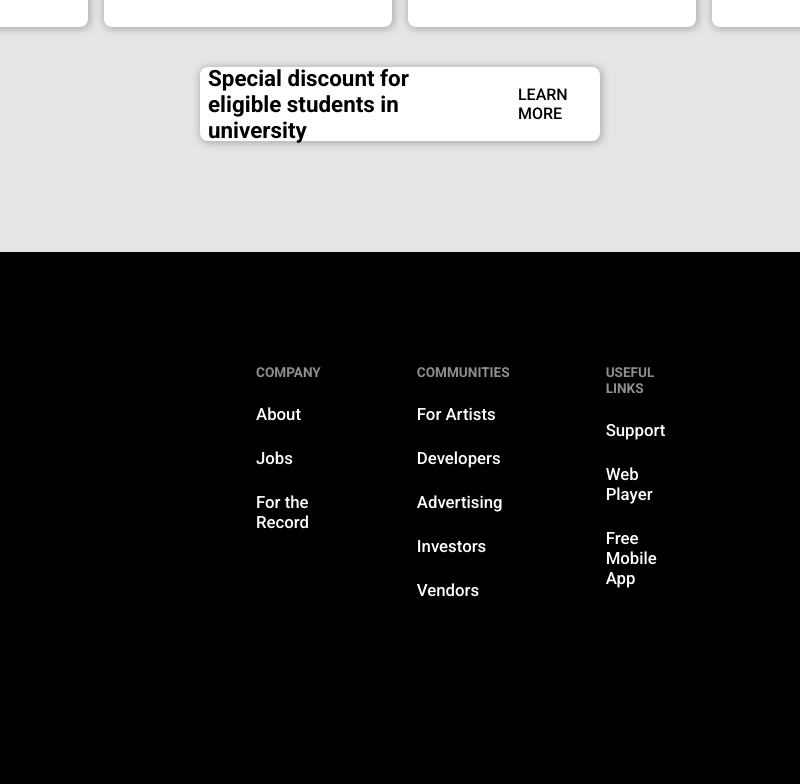
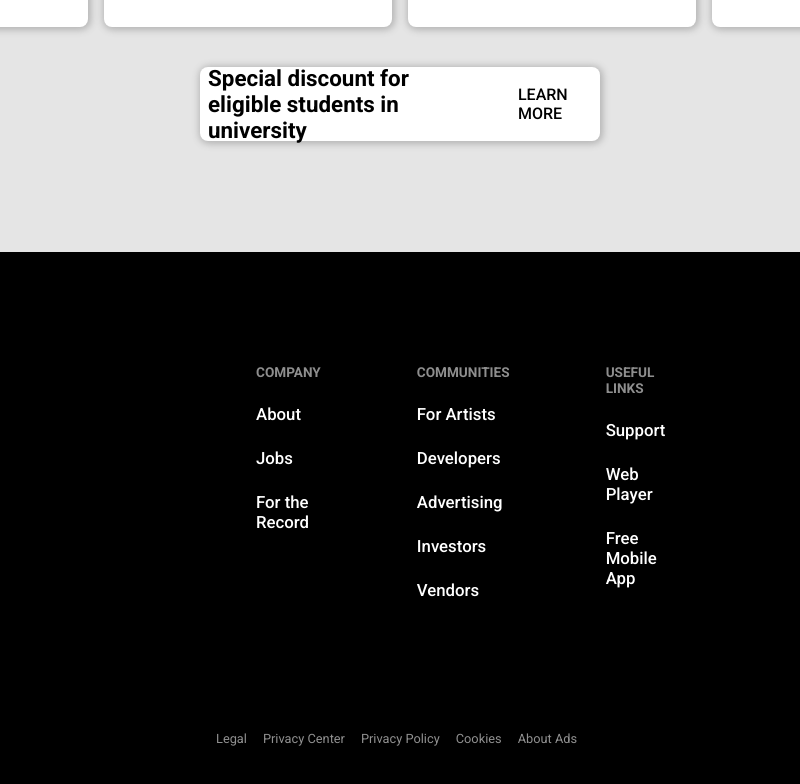
Before and after one commit to ColoMack/spotify-clone-desktop-app-, an Electron app: page src/index.html in a window 800 px wide. Shown: the part 2238-3022 px from the top of the page. Drawn offline with Linux system fonts and the light colour scheme.

Commit message:
slight additions to the landing page.

```diff
--- a/src/css/index.css
+++ b/src/css/index.css
@@ -315,3 +315,16 @@ body{
 .footer_socials a :hover{
   transform: scale(1.1);
 }
+.footer_bottom{
+  display: flex;
+  flex-direction: row;
+  gap: 1rem;
+  margin: 8rem 0 0 1.5rem;
+}
+.footer_bottom a{
+  text-decoration: none;
+  cursor: pointer;
+}
+.footer_bottom a div span:hover{
+  color:#1DB954;
+}
--- a/src/index.html
+++ b/src/index.html
@@ -210,7 +210,13 @@
             </div>
           </div>
 
-          <div class="footer_bottom"></div>
+          <div class="footer_bottom">
+            <a href="https://www.spotify.com/ke-en/legal/"><div><span style="font-size: 80%; color: rgb(144, 144, 144);">Legal</span></div></a>
+            <a href="https://www.spotify.com/ke-en/privacy/"><div><span style="font-size: 80%; color: rgb(144, 144, 144);">Privacy Center</span></div></a>
+            <a href="https://www.spotify.com/ke-en/legal/privacy-policy/"><div><span style="font-size: 80%; color: rgb(144, 144, 144);">Privacy Policy</span></div></a>
+            <a href="https://www.spotify.com/ke-en/legal/cookies-policy/"><div><span style="font-size: 80%; color: rgb(144, 144, 144);">Cookies</span></div></a>
+            <a href="https://www.spotify.com/ke-en/legal/privacy-policy/#s3"><div><span style="font-size: 80%; color: rgb(144, 144, 144);">About Ads</span></div></a>
+          </div>
         </div>
       </div>
     </div>
```
